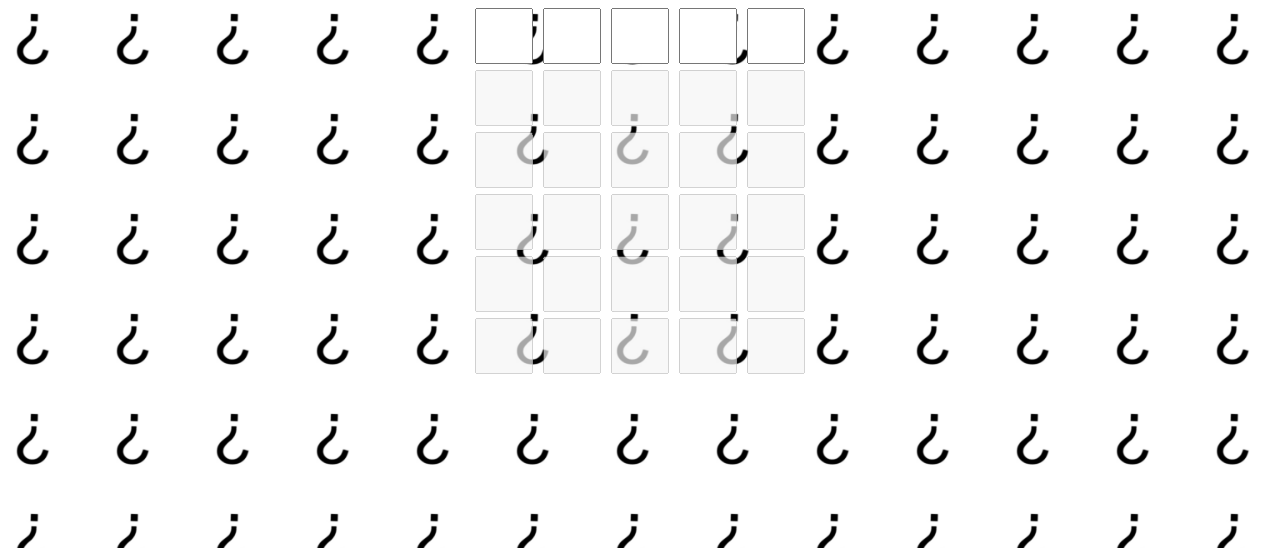
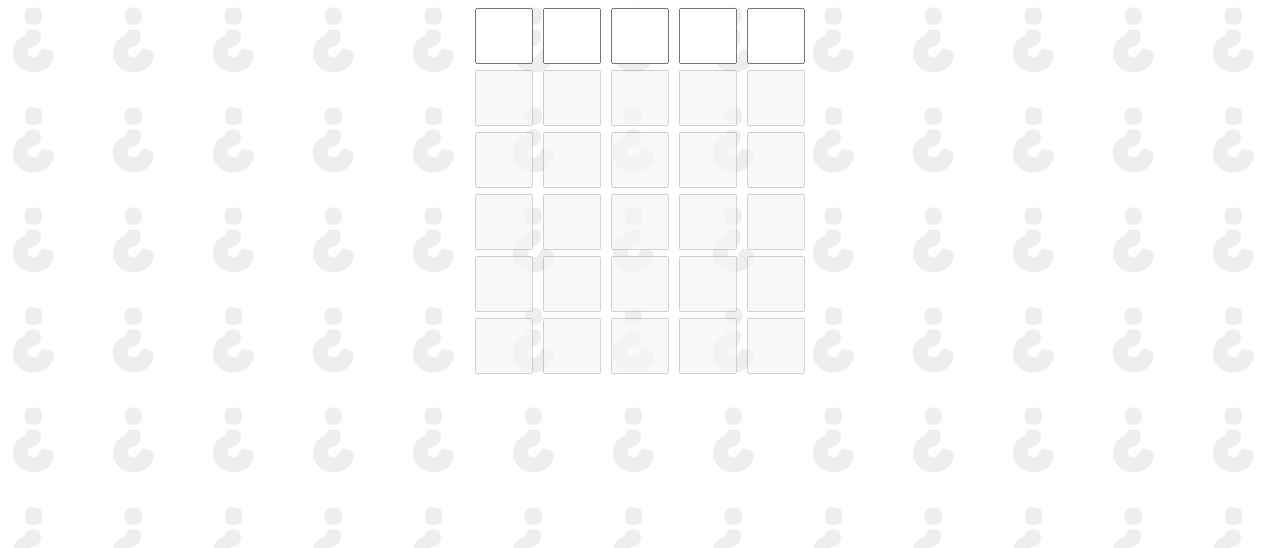
Before and after one commit to SunnyFloppyDiskStudios/boredle, a website: page index.html in a window 1280 px wide. Shown: the part 252-800 px from the top of the page. Drawn offline with Linux system fonts and the light colour scheme.

Commit message:
new background style

```diff
--- a/index.css
+++ b/index.css
@@ -20,6 +20,8 @@
     max-width: 100%;
 
     scrollbar-width: none;
+
+    background-color: #eee;
 }
 
 html, body {
@@ -27,7 +29,7 @@
 }
 
 .tiling {
-    background-image: url("/bored.jpeg");
+    background-image: url("/bored.svg");
     background-size: 100px;
     background-repeat: repeat;
     height: 100vh;
```
Also changed, not shown: bored.svg (added).
